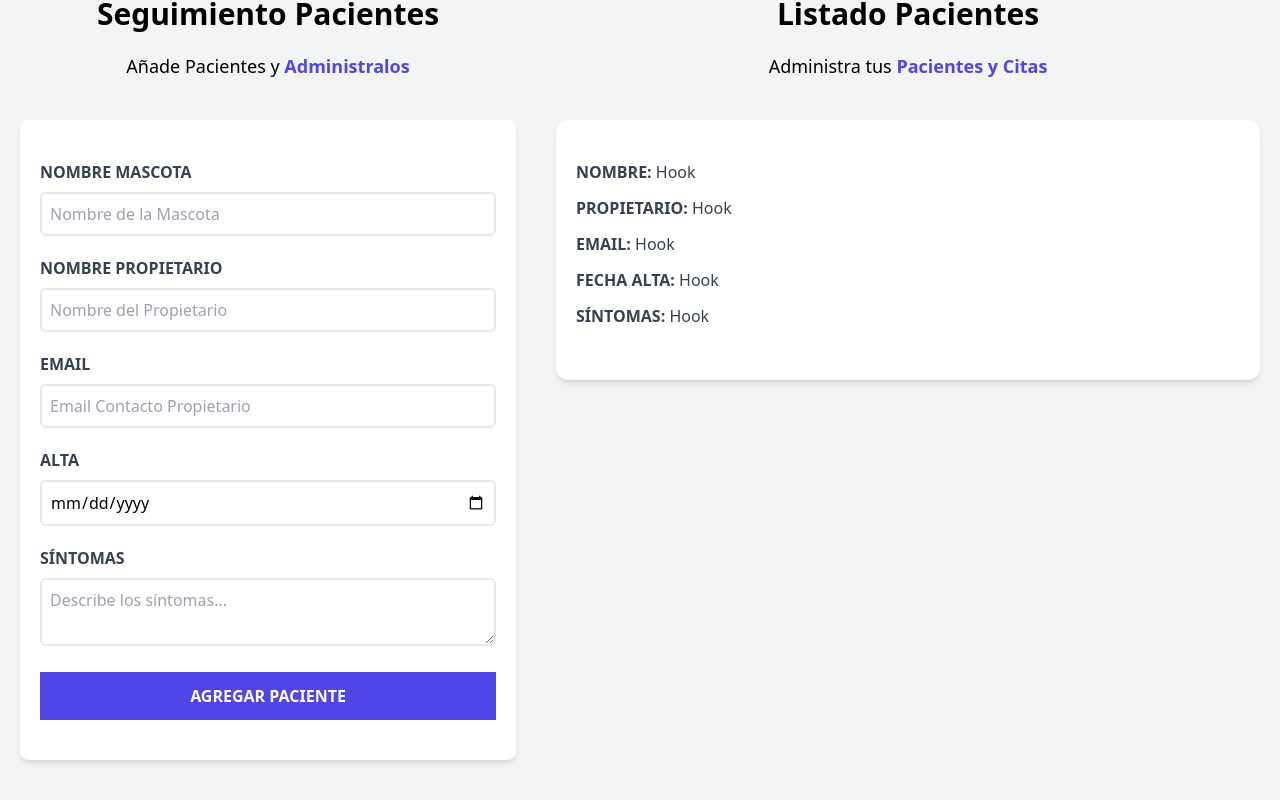
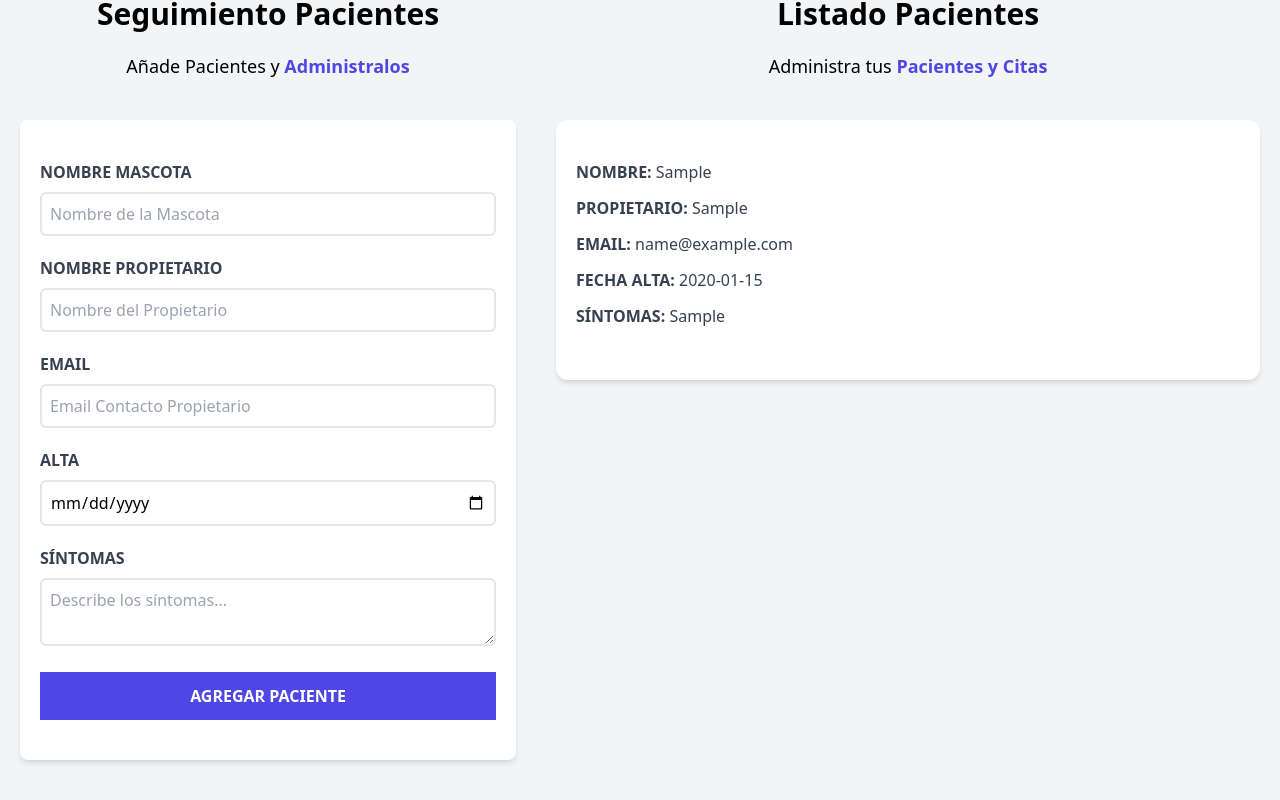
Before and after one commit to EricMI-JS/citas_react_vite, a React (Vite) app: page / in a window 1280 px wide. Both pictures are taken after typing "Sample", "Sample", "name@example.com", "2020-01-15", "Sample" into the empty fields and a click on the input "Agregar Paciente". Shown: the part 180-980 px from the top of the page. Built offline with nearby package versions, Linux system fonts and the light colour scheme.

Commit message:
Mostrando la info de los pacientes en el listado

```diff
--- /dev/null
+++ b/src/components/Error.jsx
@@ -0,0 +1,9 @@
+const Error = ({ children }) => {
+  return (
+    <div className="bg-red-800 text-white text-center p-3 uppercase font-bold mb-3 rounded-md">
+      {children}
+    </div>
+  );
+};
+
+export default Error;
--- a/src/components/ListadoPacientes.jsx
+++ b/src/components/ListadoPacientes.jsx
@@ -9,8 +9,8 @@
         <span className="text-indigo-600 font-bold">Pacientes y Citas</span>
       </p>
 
-      {pacientes.map((paciente) => (
-        <Paciente paciente={paciente} />
+      {pacientes.map((paciente, index) => (
+        <Paciente key={index} paciente={paciente} />
       ))}
     </div>
   );
--- a/src/components/Paciente.jsx
+++ b/src/components/Paciente.jsx
@@ -1,25 +1,27 @@
-const Paciente = () => {
+const Paciente = ({ paciente }) => {
+  const { nombre, propietario, email, fecha, sintomas } = paciente;
+
   return (
     <div className="mx-5 my-10 bg-white shadow-md px-5 py-10 rounded-xl">
       <p className="font-bold mb-3 text-gray-700 uppercase">
         Nombre: {""}
-        <span className="font-normal normal-case">Hook</span>
+        <span className="font-normal normal-case">{nombre}</span>
       </p>
       <p className="font-bold mb-3 text-gray-700 uppercase">
         Propietario: {""}
-        <span className="font-normal normal-case">Hook</span>
+        <span className="font-normal normal-case">{propietario}</span>
       </p>
       <p className="font-bold mb-3 text-gray-700 uppercase">
         Email: {""}
-        <span className="font-normal normal-case">Hook</span>
+        <span className="font-normal normal-case">{email}</span>
       </p>
       <p className="font-bold mb-3 text-gray-700 uppercase">
         Fecha Alta: {""}
-        <span className="font-normal normal-case">Hook</span>
+        <span className="font-normal normal-case">{fecha}</span>
       </p>
       <p className="font-bold mb-3 text-gray-700 uppercase">
         Síntomas: {""}
-        <span className="font-normal normal-case">Hook</span>
+        <span className="font-normal normal-case">{sintomas}</span>
       </p>
     </div>
   );
```
